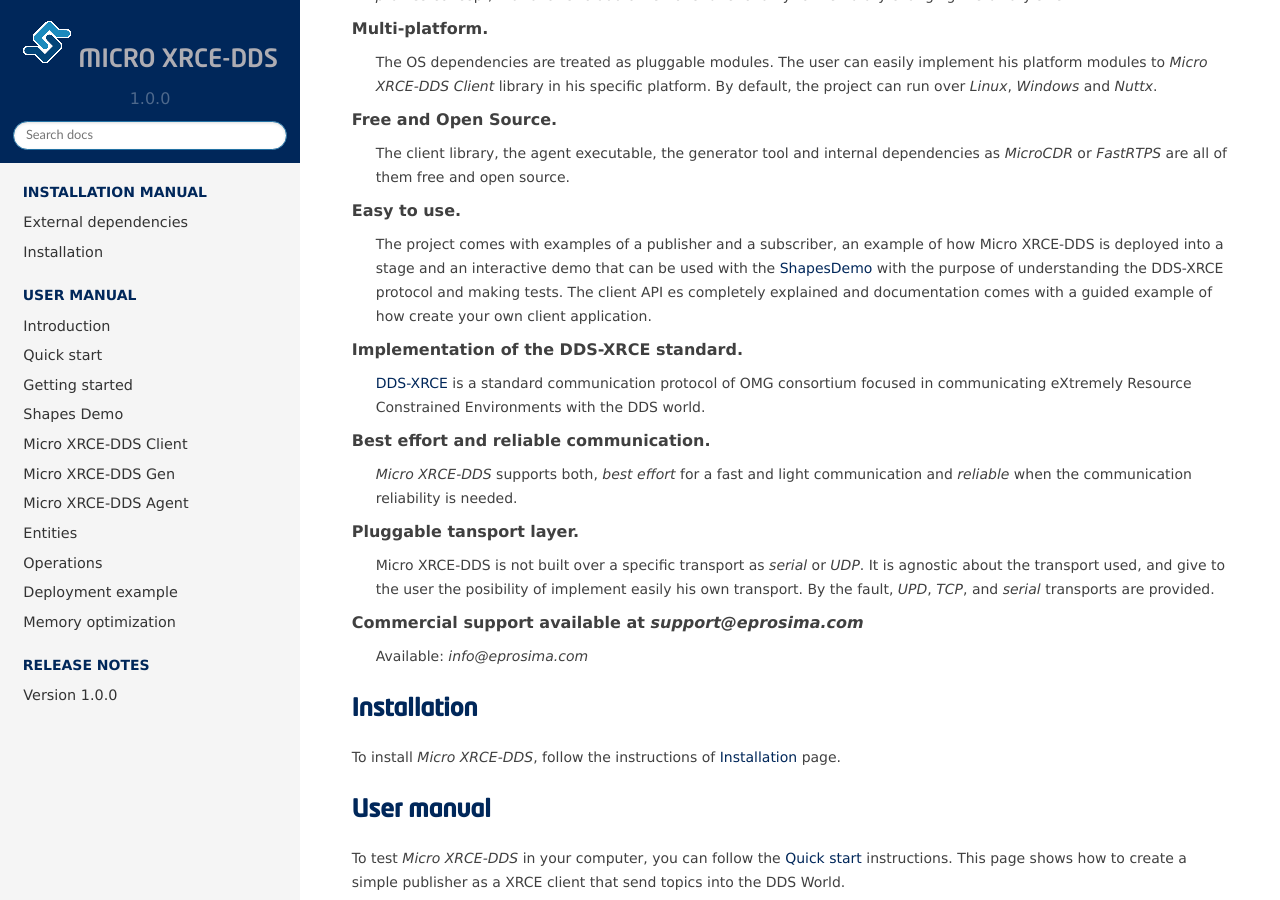
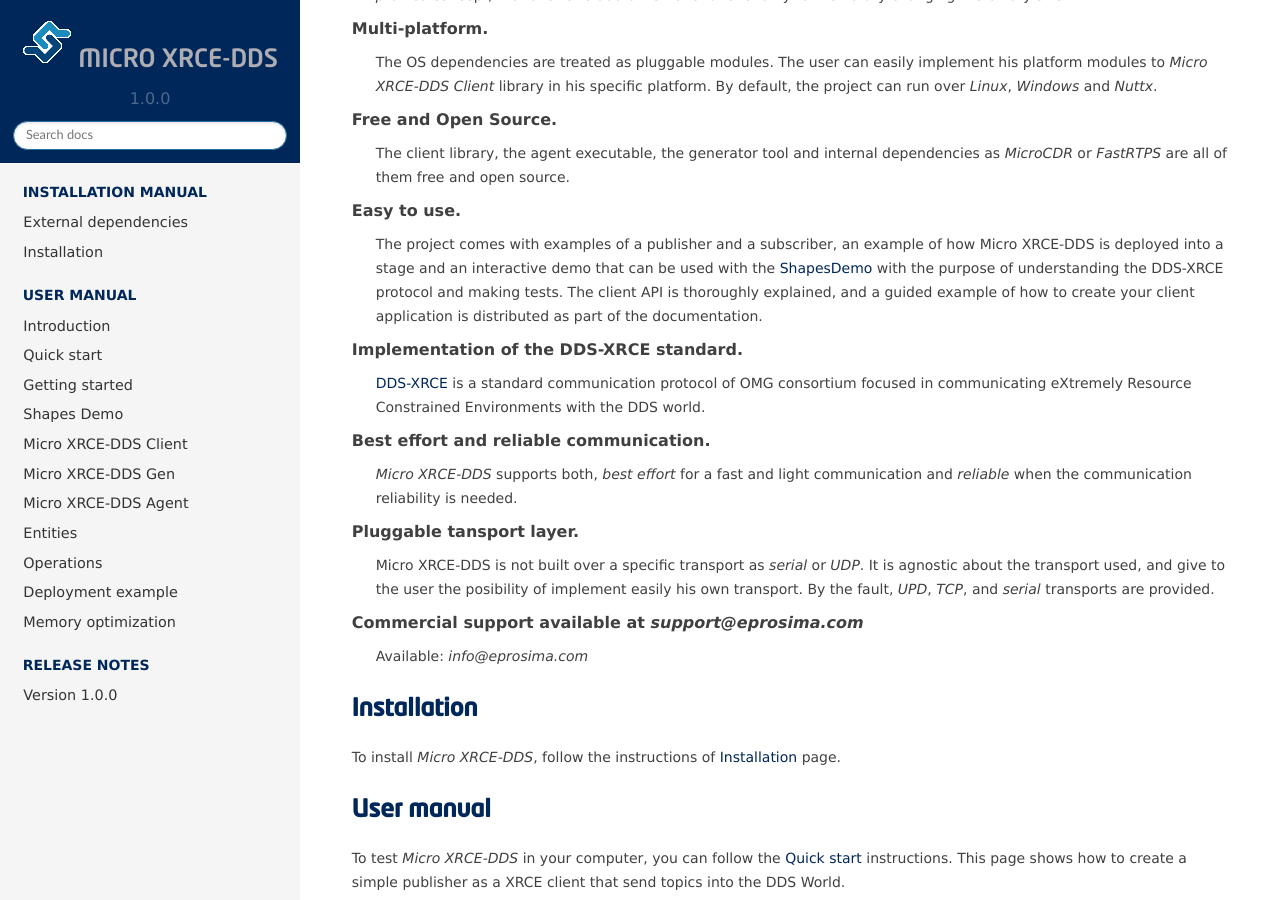
Before and after one commit to eProsima/Micro-XRCE-DDS-docs, a Sphinx documentation site: the page built from docs/index.rst, in a window 1280 px wide and 900 px high, scrolled down 946 px. Built offline with Sphinx 7.4.7 and the Read the Docs theme 2.0.0, drawn with Linux system fonts in a browser that asks for light colours.

Commit message:
Update docs/index.rst
Co-Authored-By: lemunozm <lemunozm@gmail.com>

```diff
--- a/docs/index.rst
+++ b/docs/index.rst
@@ -40,7 +40,7 @@
     The project comes with examples of a publisher and a subscriber,
     an example of how Micro XRCE-DDS is deployed into a stage and
     an interactive demo that can be used with the `ShapesDemo <https://github.com/eProsima/ShapesDemo>`_ with the purpose of understanding the DDS-XRCE protocol and making tests.
-    The client API es completely explained and documentation comes with a guided example of how create your own client application.
+    The client API is thoroughly explained, and a guided example of how to create your client application is distributed as part of the documentation.
 
 Implementation of the DDS-XRCE standard.
     `DDS-XRCE <https://www.omg.org/spec/DDS-XRCE/1.0/Beta1/PDF>`_ is a standard communication protocol of OMG consortium
```
